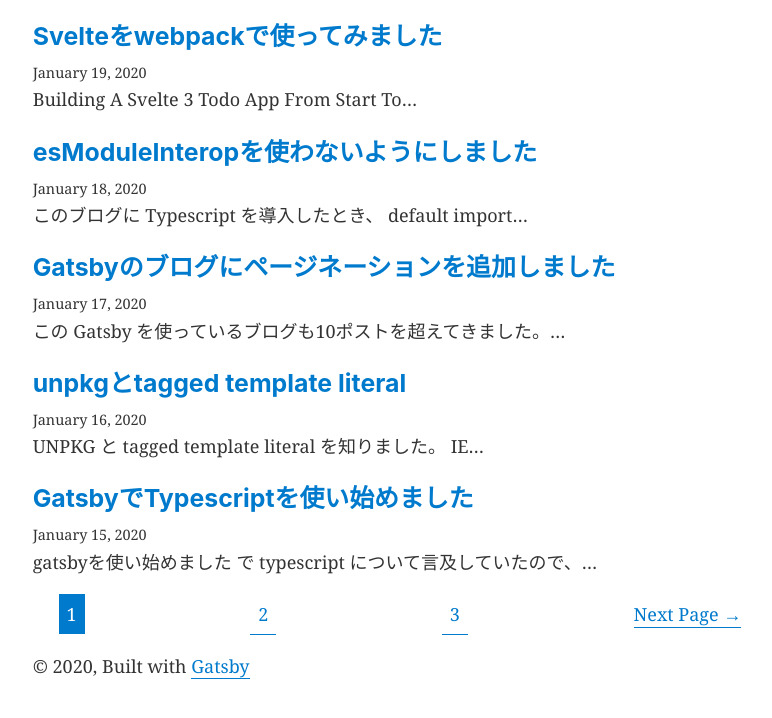
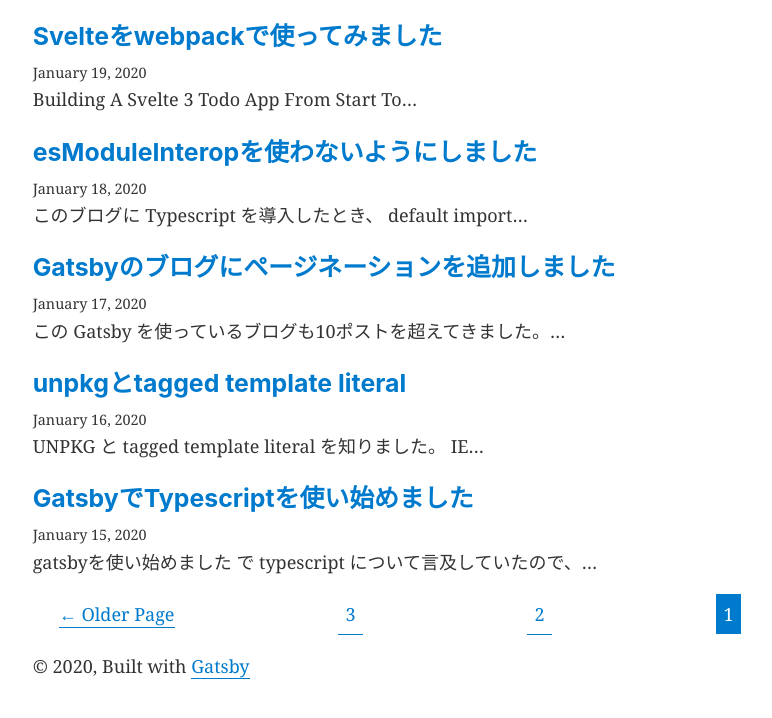
Before and after one commit to ny-a/blog2, a Gatsby site: page / in a window 1280 px wide. Shown: the part 780-1498 px from the top of the page, without its empty margins (253-1025 px from the left). Built offline with nearby package versions, Linux system fonts and the light colour scheme; Gatsby itself is replaced by a stand-in of ours; some packages are replaced by stand-ins of ours.

Commit message:
Change pagination behavior

```diff
--- a/src/templates/index.tsx
+++ b/src/templates/index.tsx
@@ -24,9 +24,9 @@ class BlogIndex extends React.Component<BlogIndexProps> {
     const posts = data.allMarkdownRemark.edges
     const {currentPage, numPages} = this.props.pageContext
     const isFirst = currentPage === 1
-        const isLast = currentPage === numPages
-        const prevPage = currentPage - 1 === 1 ? '/' : (currentPage - 1).toString()
-        const nextPage = (currentPage + 1).toString()
+    const isOldest = currentPage === numPages
+    const newerPage = currentPage - 1 === 1 ? '/' : (currentPage - 1).toString()
+    const olderPage = (currentPage + 1).toString()
 
     return (
       <Layout location={this.props.location} title={siteTitle}>
@@ -68,34 +68,34 @@ class BlogIndex extends React.Component<BlogIndexProps> {
             padding: 0,
           }}
         >
-                    {!isFirst && (
-                        <Link to={prevPage} rel="prev">
-                            ← Previous Page
+          {!isOldest && (
+            <Link to={olderPage} rel="next">
+              ← Older Page
             </Link>
           )}
           {Array.from({length: numPages}, (_, i) => (
             <li
-                            key={`pagination-number${i + 1}`}
+              key={`pagination-number${numPages - i}`}
               style={{
                 margin: 0,
               }}
             >
               <Link
-                                to={`/${i === 0 ? '' : i + 1}`}
+                to={`/${numPages - i === 1 ? '' : numPages - i}`}
                 style={{
                   padding: rhythm(1 / 4),
                   textDecoration: 'none',
-                                    color: i + 1 === currentPage ? '#ffffff' : '',
-                                    background: i + 1 === currentPage ? '#007acc' : '',
+                  color: numPages - i === currentPage ? '#ffffff' : '',
+                  background: numPages - i === currentPage ? '#007acc' : '',
                 }}
               >
-                                {i + 1}
+                {numPages - i}
               </Link>
             </li>
           ))}
-                    {!isLast && (
-                        <Link to={nextPage} rel="next">
-                            Next Page →
+          {!isFirst && (
+            <Link to={newerPage} rel="prev">
+              Newer Page →
             </Link>
           )}
         </ul>
```
Lines whose indentation alone changed are shown as unchanged.
